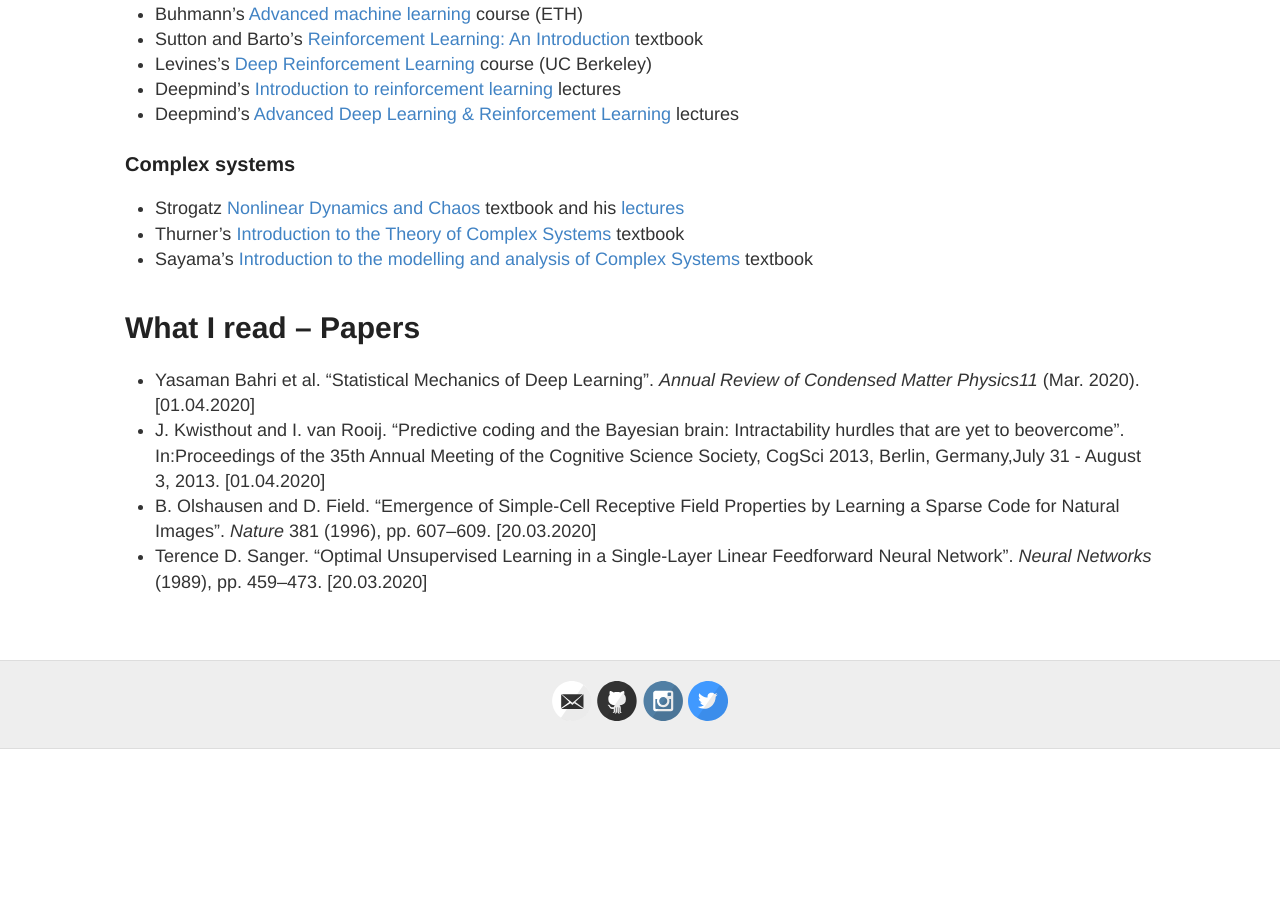
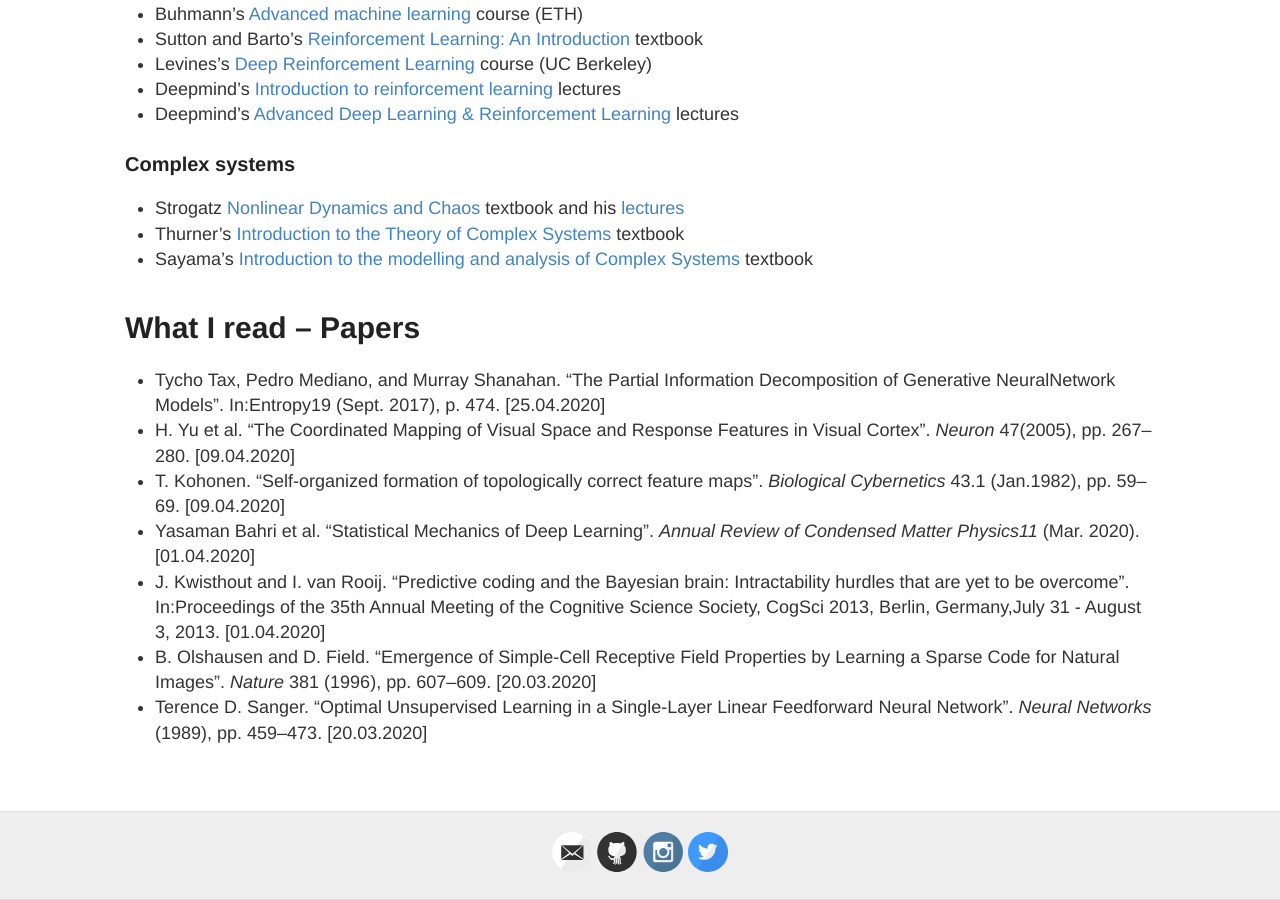
Before and after one commit to Mariusmarten/mariusmarten.github.io, a Jekyll site: the page built from resources.md, in a window 1280 px wide and 900 px high, scrolled down 904 px. Built offline with Jekyll 4.4.1, drawn with Linux system fonts in a browser that asks for light colours; before the commit the page ends 1653 px from its top, so only the background shows below that.

Commit message:
Update resources.md

```diff
--- a/resources.md
+++ b/resources.md
@@ -39,7 +39,10 @@ A collection of resources for Computational Neuroscience, Machine Learning and C
 
 
 # What I read – Papers
+- Tycho Tax, Pedro Mediano, and Murray Shanahan. “The Partial Information Decomposition of Generative NeuralNetwork Models”. In:Entropy19 (Sept. 2017), p. 474. [25.04.2020]
+- H. Yu et al. “The Coordinated Mapping of Visual Space and Response Features in Visual Cortex”. *Neuron* 47(2005), pp. 267–280. [09.04.2020]
+- T. Kohonen. “Self-organized formation of topologically correct feature maps”. *Biological Cybernetics* 43.1 (Jan.1982), pp. 59–69. [09.04.2020]
 - Yasaman Bahri et al. “Statistical Mechanics of Deep Learning”. *Annual Review of Condensed Matter Physics11* (Mar. 2020). [01.04.2020]
-- J. Kwisthout and I. van Rooij. “Predictive coding and the Bayesian brain: Intractability hurdles that are yet to beovercome”. In:Proceedings of the 35th Annual Meeting of the Cognitive Science Society, CogSci 2013, Berlin, Germany,July 31 - August 3, 2013. [01.04.2020]
+- J. Kwisthout and I. van Rooij. “Predictive coding and the Bayesian brain: Intractability hurdles that are yet to be overcome”. In:Proceedings of the 35th Annual Meeting of the Cognitive Science Society, CogSci 2013, Berlin, Germany,July 31 - August 3, 2013. [01.04.2020]
 - B. Olshausen and D. Field. “Emergence of Simple-Cell Receptive Field Properties by Learning a Sparse Code for Natural Images”. *Nature* 381 (1996), pp. 607–609. [20.03.2020]
 - Terence D. Sanger. “Optimal Unsupervised Learning in a Single-Layer Linear Feedforward Neural Network”. *Neural Networks* (1989), pp. 459–473. [20.03.2020]
```
